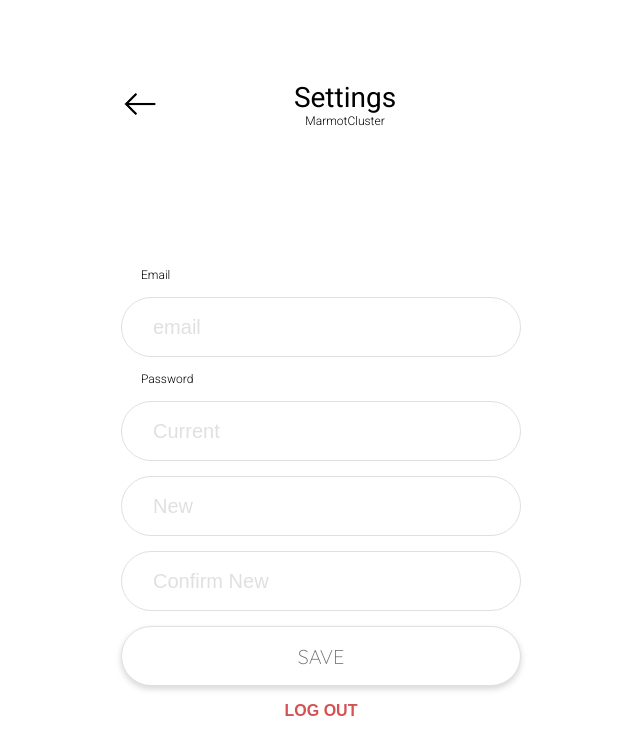
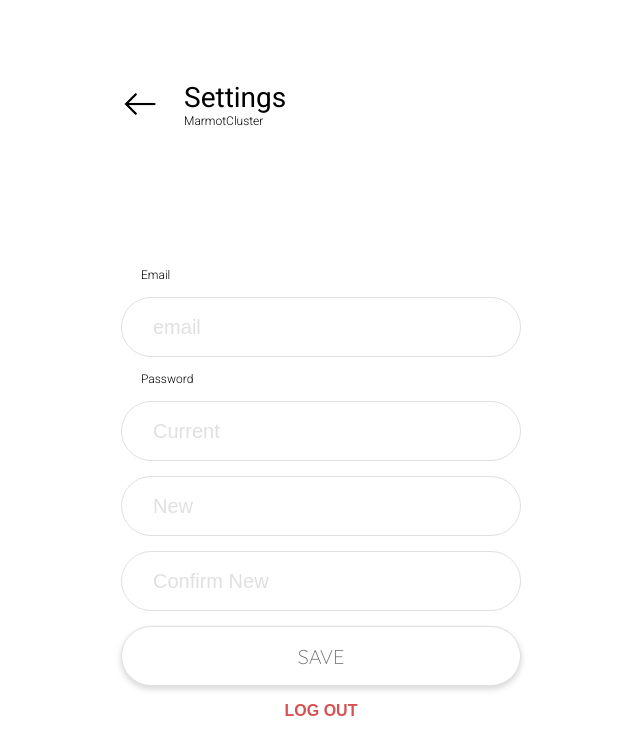
Before and after one commit to MarmotCluster/securecoding-unplug-client, a React (Create React App) app: page /settings in a window 1280 px wide. Shown: the top 754 px of the page, without its empty margins (319-959 px from the left). Built offline with nearby package versions, Linux system fonts and the light colour scheme; a web font is replaced by a local one.

Commit message:
fix: :zap: fixed minor bug

```diff
--- a/public/stylesheet/styles.css
+++ b/public/stylesheet/styles.css
@@ -317,7 +317,8 @@ body {
     flex: 1 1 auto;
     padding: 0 2rem;
     width: calc(100% - 9.6rem);
-    overflow: hidden; }
+    overflow: hidden;
+    text-align: left; }
     .header-text-menu {
       font-size: 2.8rem;
       overflow: hidden;
--- a/sass/base/_base.scss
+++ b/sass/base/_base.scss
@@ -316,6 +316,7 @@ body {
         padding: 0 2rem;
         width: calc(100% - 9.6rem);
         overflow: hidden;
+        text-align: left;
         &-menu {
             font-size: 2.8rem;
             overflow: hidden;
```
Also changed, not shown: 1 other file (tests, documents, lock files or other folders).
